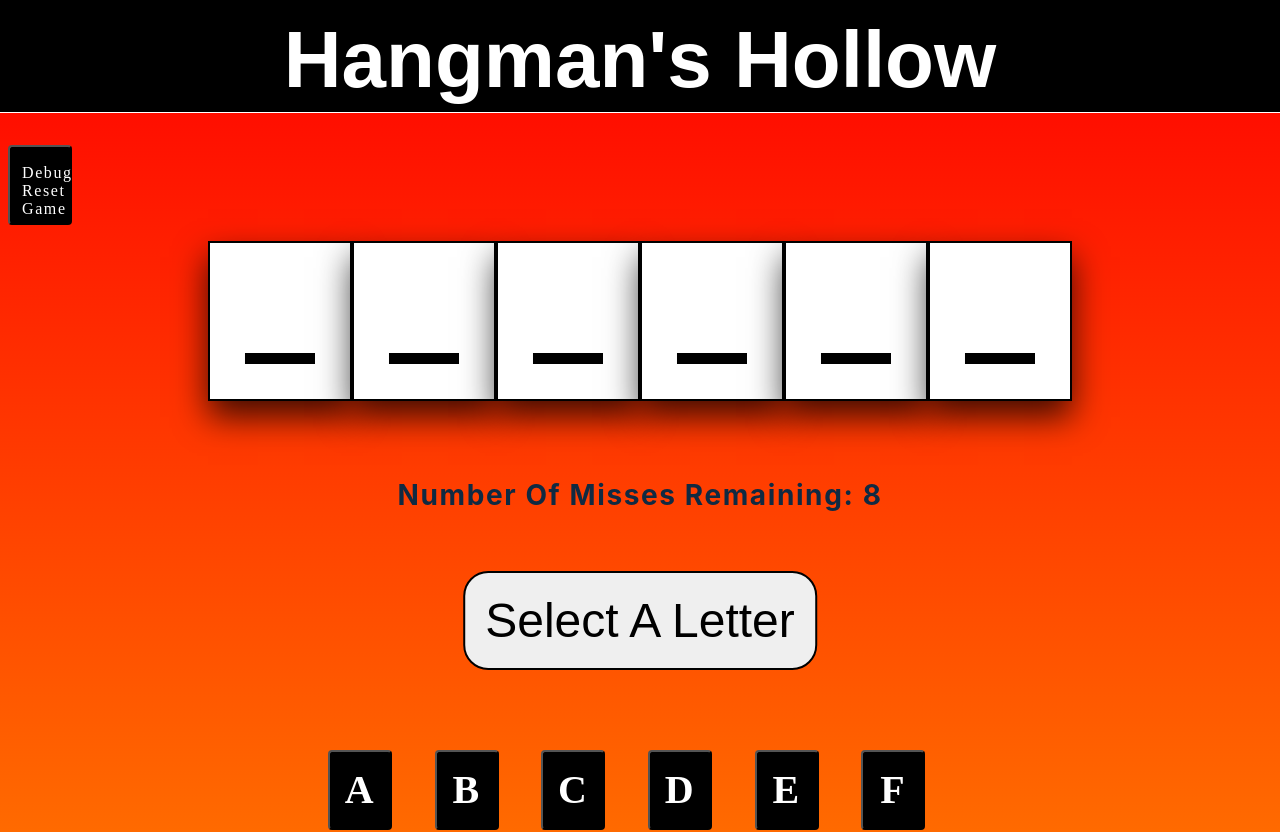
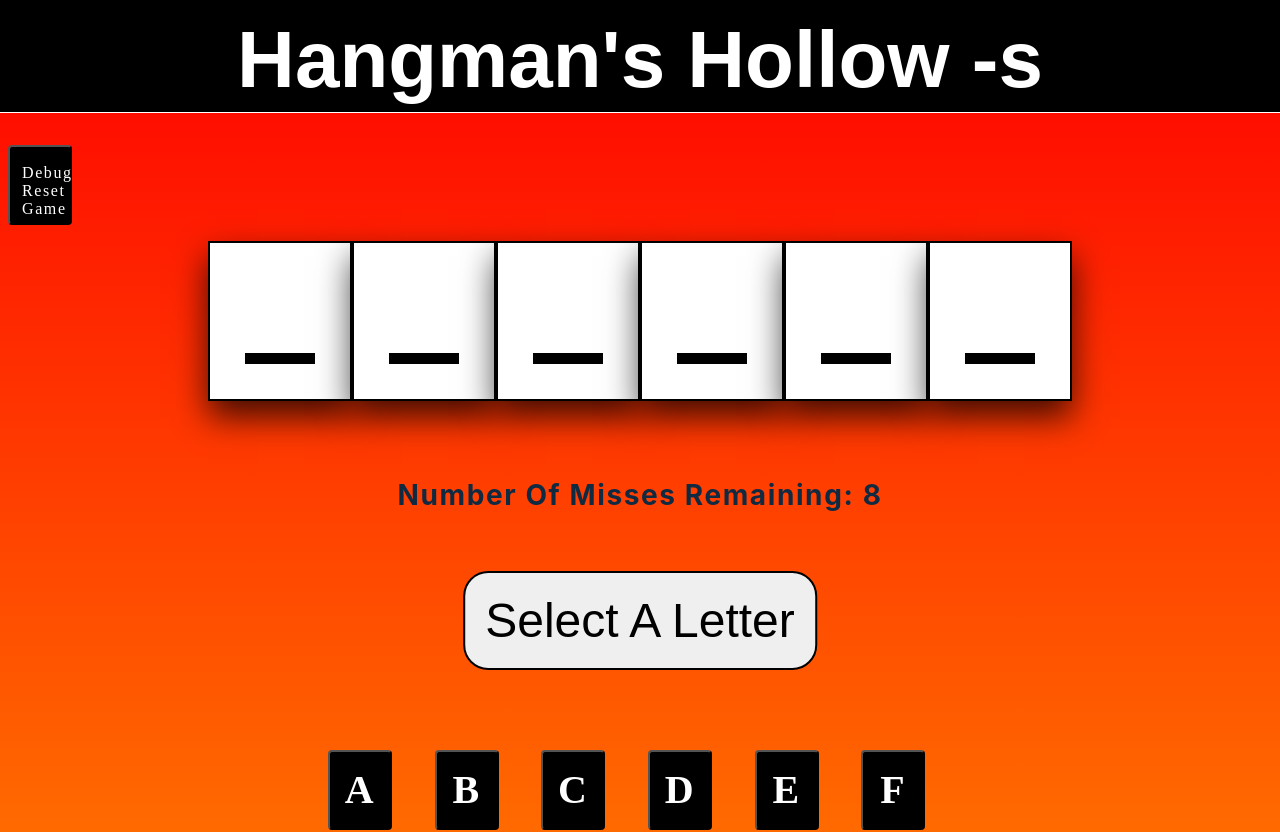
Before and after one commit to TomWesley/hangmans-hollow, a React (Create React App) app: page / in a window 1280 px wide. Shown: the top 832 px of the page. Built offline with nearby package versions, Linux system fonts and the light colour scheme.

Commit message:
Create build

```diff
--- a/src/App.js
+++ b/src/App.js
@@ -15,7 +15,7 @@ function App() {
   return (
     <main>
       <div>
-        <h1>Hangman's Hollow</h1>
+        <h1>Hangman's Hollow -s</h1>
       </div>
       <div>
         <section>
```
